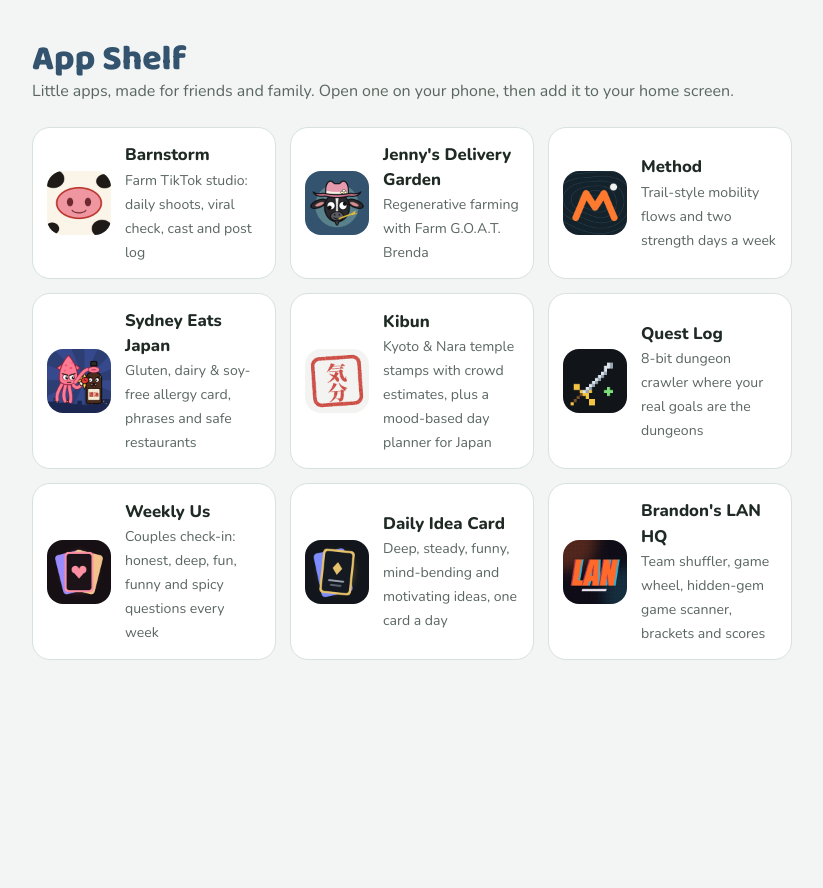
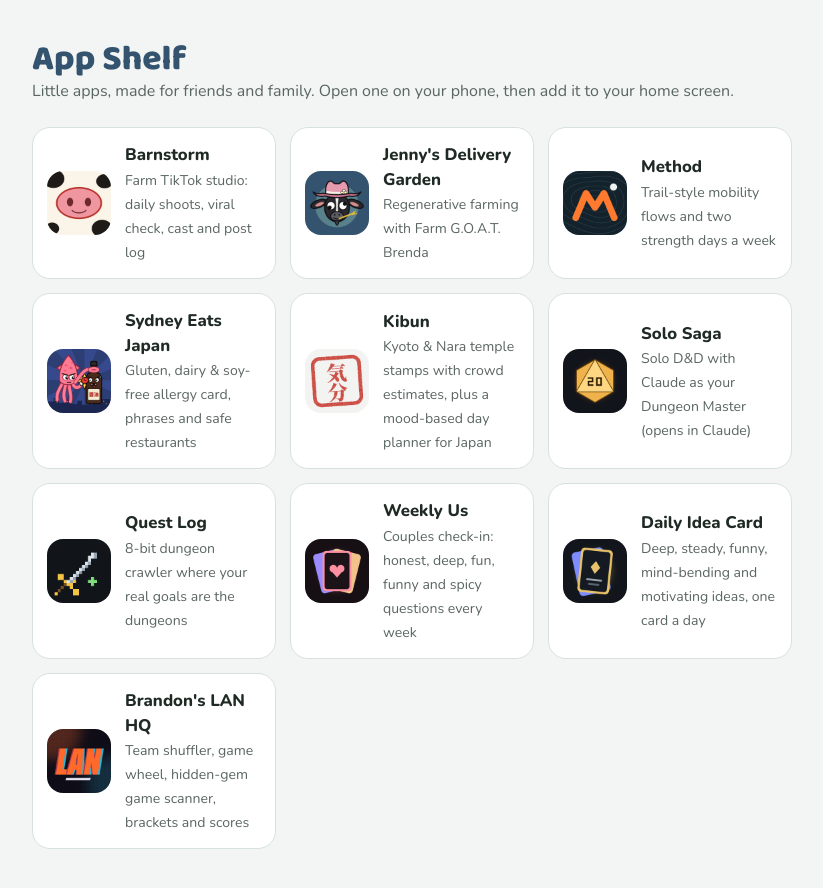
Before and after one commit to Hyouden/apps, a plain HTML site: page index.html in a window 1280 px wide. Shown: the whole page, without its empty margins (228-1051 px from the left). Before the commit the page ends 800 px from the top, so only its background shows below. Drawn offline with nearby package versions, Linux system fonts and the light colour scheme.

Commit message:
Shelf: add Solo Saga tile (hosted as a Claude page)
Co-Authored-By: Claude Fable 5.2 <noreply@anthropic.com>
Claude-Session: https://claude.ai/code/session_01C9M7HFExe1U69uEyXkm814

```diff
--- a/index.html
+++ b/index.html
@@ -30,6 +30,7 @@ const APPS = [
   { folder: "method", name: "Method", blurb: "Trail-style mobility flows and two strength days a week" },
   { folder: "safe-eats-japan", name: "Sydney Eats Japan", blurb: "Gluten, dairy & soy-free allergy card, phrases and safe restaurants" },
   { folder: "kibun", name: "Kibun", blurb: "Kyoto & Nara temple stamps with crowd estimates, plus a mood-based day planner for Japan" },
+  { folder: "solo-saga", url: "https://claude.ai/artifact/P8zhcjam9MWThfefZQPvUN", name: "Solo Saga", blurb: "Solo D&D with Claude as your Dungeon Master (opens in Claude)" },
   { folder: "quest-log", name: "Quest Log", blurb: "8-bit dungeon crawler where your real goals are the dungeons" },
   { folder: "us-weekly", name: "Weekly Us", blurb: "Couples check-in: honest, deep, fun, funny and spicy questions every week" },
   { folder: "idea-card", name: "Daily Idea Card", blurb: "Deep, steady, funny, mind-bending and motivating ideas, one card a day" },
@@ -38,7 +39,7 @@ const APPS = [
 const grid = document.getElementById("grid");
 for (const a of APPS) {
   const el = document.createElement("a");
-  el.className = "app"; el.href = a.folder + "/";
+  el.className = "app"; el.href = a.url || a.folder + "/"; // url = app hosted elsewhere; folder still holds its icon
   const img = document.createElement("img"); img.src = a.folder + "/icons/icon-192.png"; img.alt = "";
   const t = document.createElement("div"); const b = document.createElement("b"); b.textContent = a.name;
   const s = document.createElement("span"); s.textContent = a.blurb; t.append(b, s);
```
Also changed, not shown: solo-saga/index.html (added, +1 -0 lines), solo-saga/icons/icon-192.png (added).
